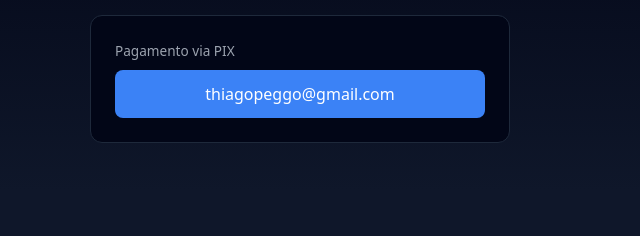
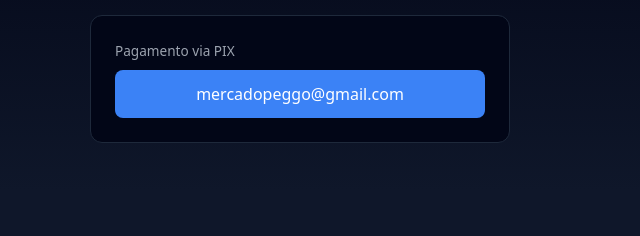
Before and after one commit to DomPedrinacio/thiago-pego, a plain HTML site: page index.html in a window 1280 px wide. Shown: the part 142-378 px from the top of the page, 0-640 px from the left. Drawn offline with Linux system fonts and the light colour scheme.

Commit message:
ajuste do pix

```diff
--- a/index.html
+++ b/index.html
@@ -13,7 +13,7 @@
 
       <div class="pix-box">
         <span class="pix-label">Pagamento via PIX</span>
-        <button id="pixKey">thiagopeggo@gmail.com</button>
+        <button id="pixKey">mercadopeggo@gmail.com</button>
         <span id="pixCopied">PIX copiado ✔</span>
       </div>
     </div>
```
